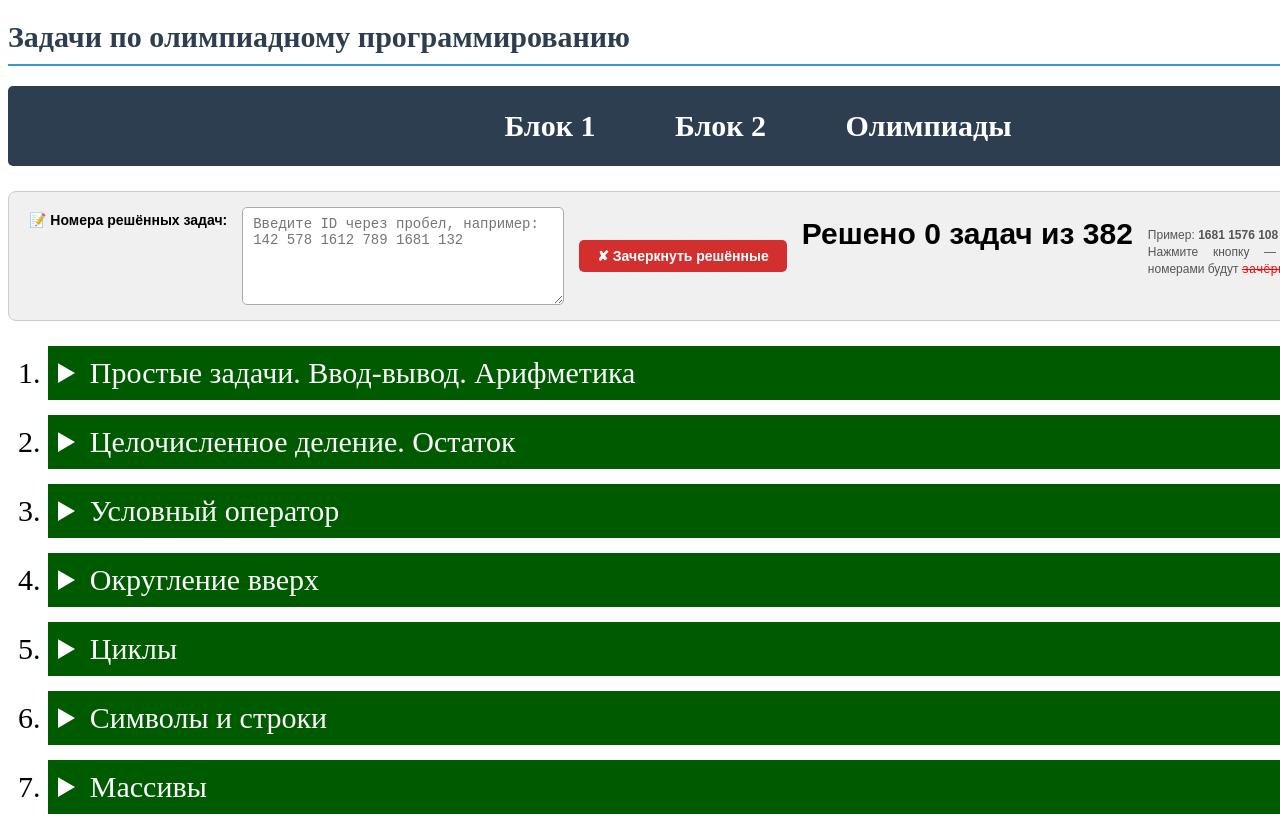
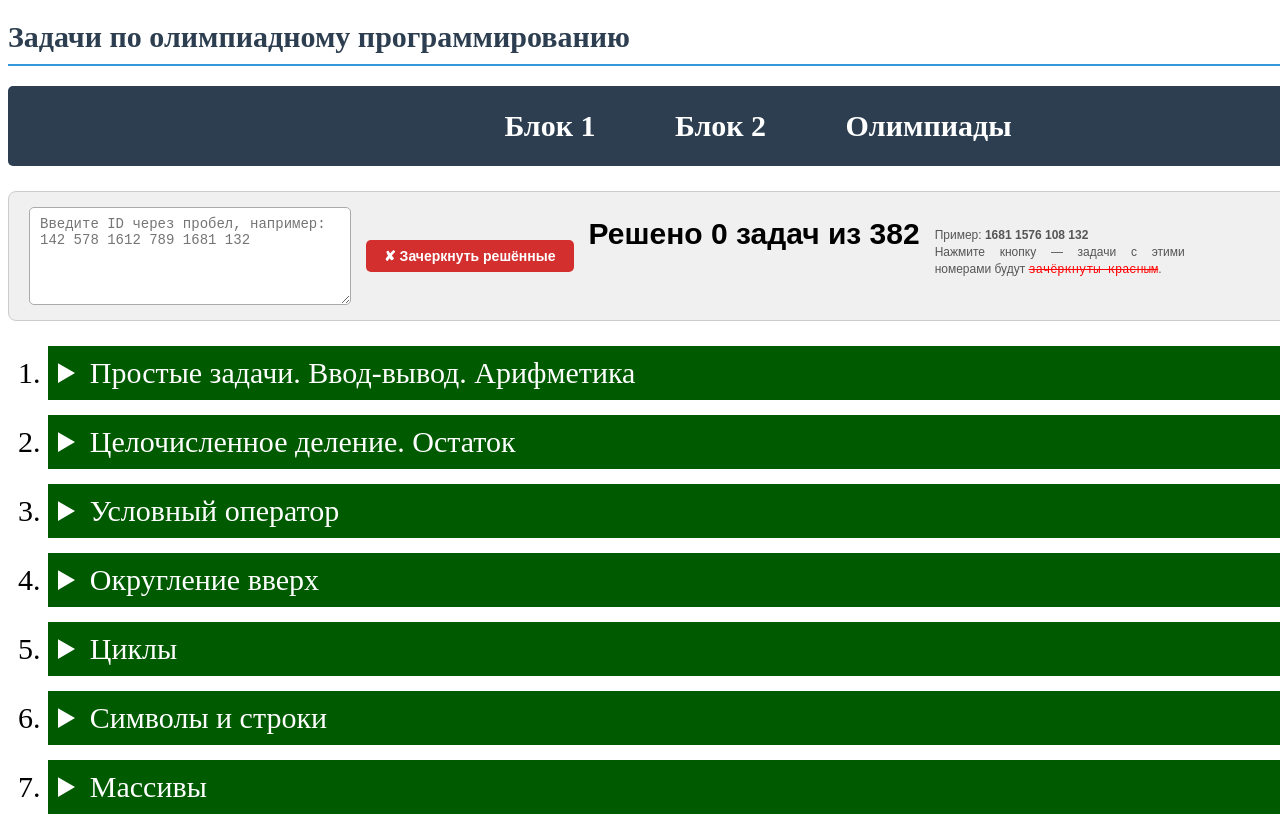
Before and after one commit to slutsk/tasks, a plain HTML site: page index.html in a window 1280 px wide. Shown: the top 817 px of the page. Drawn offline with Linux system fonts and the light colour scheme.

Commit message:
Update index.html

```diff
--- a/index.html
+++ b/index.html
@@ -22,8 +22,7 @@
     </div>
 
    <div class="filter-container">
-        <label>📝 Номера решённых задач:</label>
-        <textarea id="solvedIdsInput" placeholder="Введите ID через пробел, например:&#10;142 578 1612 789 1681 132"></textarea>
+       <textarea id="solvedIdsInput" placeholder="Введите ID через пробел, например:&#10;142 578 1612 789 1681 132"></textarea>
        <button id="strikeBtn">✘ Зачеркнуть решённые</button>
 
         <div class="note">
```
